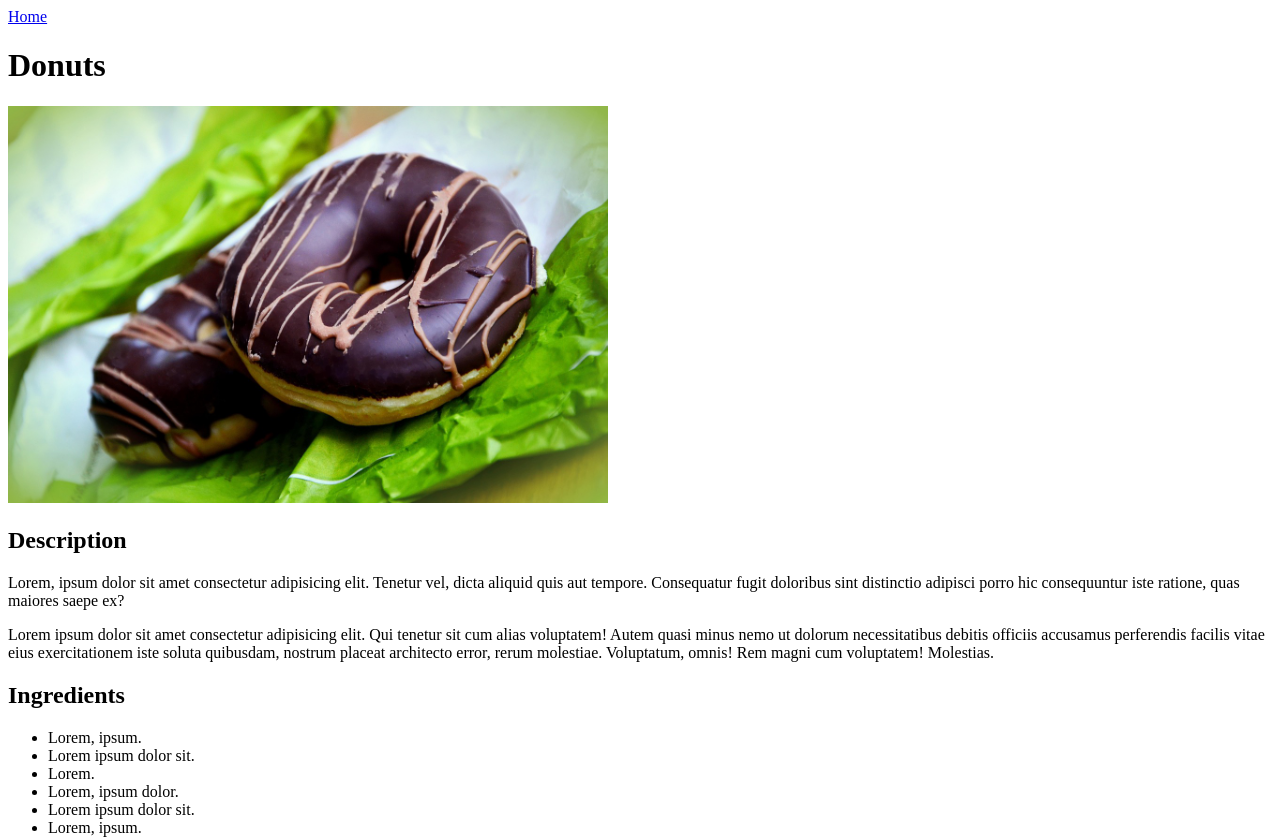
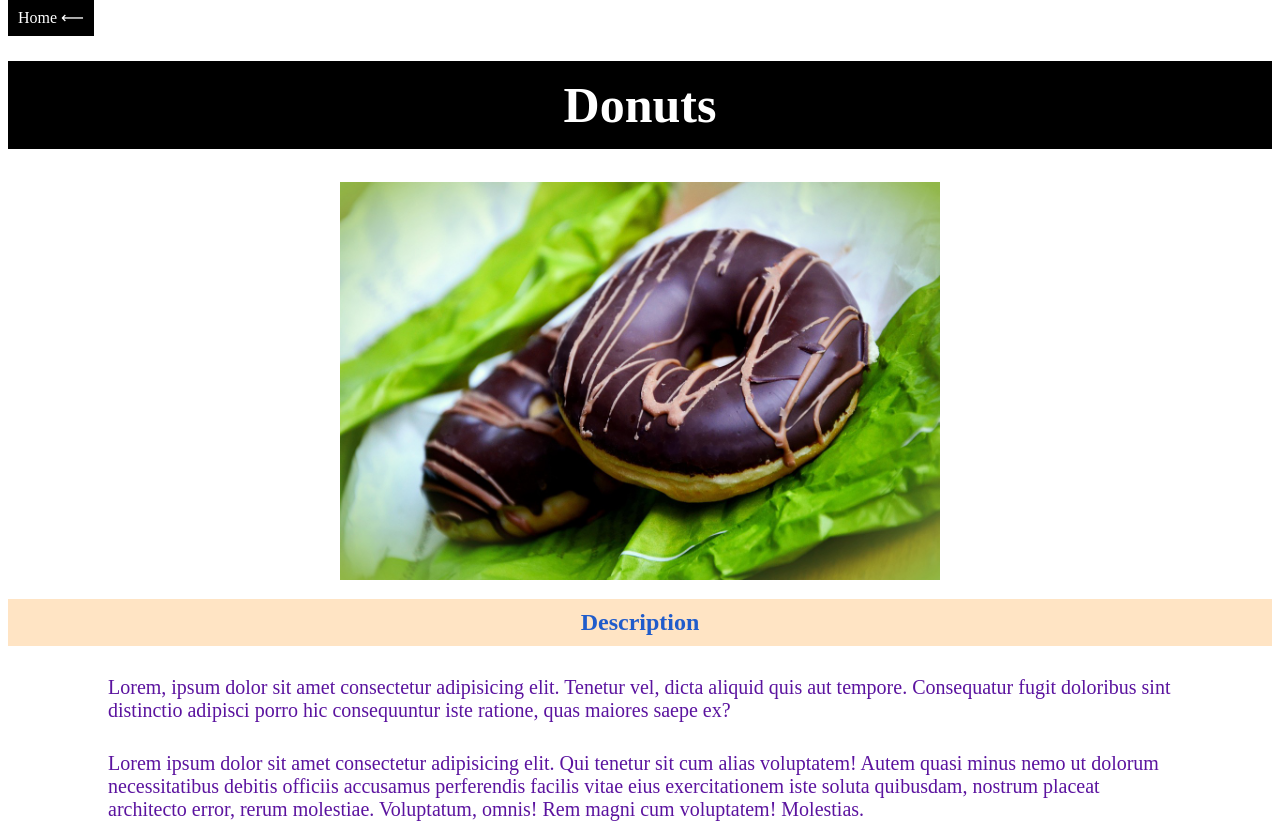
Before and after one commit to jvega-z/odin-recipes, a plain HTML site: page recipes/donuts.html in a window 1280 px wide. Shown: the top 840 px of the page. Drawn offline with Linux system fonts and the light colour scheme.

Commit message:
Add some basic Css

```diff
--- a/recipes/donuts.html
+++ b/recipes/donuts.html
@@ -4,9 +4,10 @@
   <meta charset="UTF-8">
   <meta name="viewport" content="width=device-width, initial-scale=1.0">
   <title>Donuts</title>
+  <link rel="stylesheet" href="../styles.css">
 </head>
 <body>
-  <a href="../index.html">Home</a>
+  <a class="home" href="../index.html">Home ⟵</a>
   <h1>Donuts</h1>
   <img src="../images/donuts.jpg" alt="donuts image" width="600">
 
--- /dev/null
+++ b/styles.css
@@ -0,0 +1,47 @@
+h1 {
+  text-align: center;
+  font-size: 50px;
+  color: white;
+  background-color: black;
+  padding: 15px;
+}
+
+.home {
+  border: 2px solid black;
+  padding: 8px;
+  background-color: black;
+  color: white;
+  text-decoration: none;
+}
+
+ul a {
+  color: rgb(28, 39, 190);
+  text-decoration: none;
+  font-size: 25px;
+  font-weight: bold;
+}
+
+img {
+  display: block;
+  margin: 0 auto;
+}
+
+h2 {
+  color: rgb(32, 92, 203);
+  background-color: bisque;
+  padding: 10px;
+  text-align: center;
+}
+
+p,
+ul li,
+ol li {
+  color: rgb(91, 19, 159);
+  font-size: 20px;
+}
+
+p,
+ul,
+ol {
+  margin: 30px 100px;
+}
```
Also changed, not shown: index.html (+1 -0 lines), recipes/lasagna.html (+2 -1 lines), recipes/potato-salad.html (+2 -1 lines).
